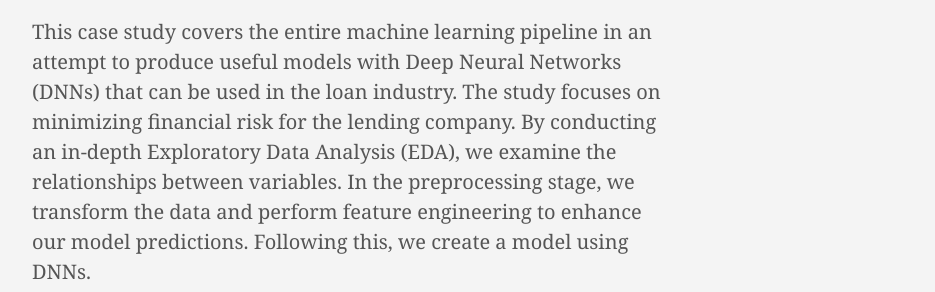
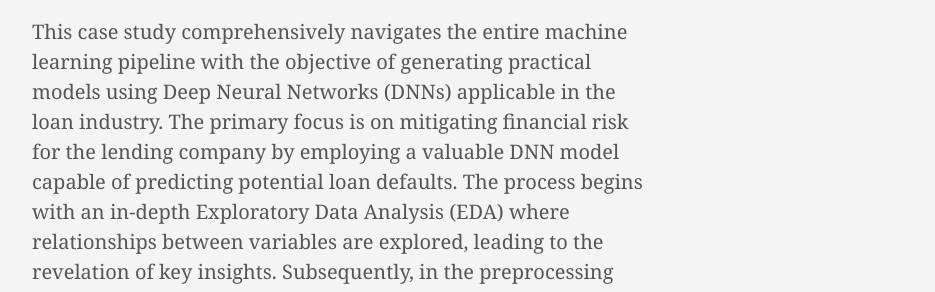
Before and after one commit to AlbertoFuentesArce/Portfolio, a plain HTML site: page post/loan-default-prediction-using-dnns/index.html in a window 1280 px wide. Shown: the part 696-988 px from the top of the page, without its empty margins (112-1047 px from the left). Drawn offline with Linux system fonts and the light colour scheme.

Commit message:
Update index.html

```diff
--- a/post/loan-default-prediction-using-dnns/index.html
+++ b/post/loan-default-prediction-using-dnns/index.html
@@ -170,7 +170,9 @@
 
 
     </header>
-    <div class="nested-copy-line-height lh-copy serif f4 nested-links mid-gray pr4-l w-two-thirds-l"><p>This case study covers the entire machine learning pipeline in an attempt to produce useful models with Deep Neural Networks (DNNs) that can be used in the loan industry. The study focuses on minimizing financial risk for the lending company. By conducting an in-depth Exploratory Data Analysis (EDA), we examine the relationships between variables. In the preprocessing stage, we transform the data and perform feature engineering to enhance our model predictions. Following this, we create a model using DNNs.</p>
+    <div class="nested-copy-line-height lh-copy serif f4 nested-links mid-gray pr4-l w-two-thirds-l"><p>This case study comprehensively navigates the entire machine learning pipeline with the objective of generating practical models using Deep Neural Networks (DNNs) applicable in the loan industry. The primary focus is on mitigating financial risk for the lending company by employing a valuable DNN model capable of predicting potential loan defaults.
+
+The process begins with an in-depth Exploratory Data Analysis (EDA) where relationships between variables are explored, leading to the revelation of key insights. Subsequently, in the preprocessing stage, the data undergoes enhancement through feature engineering, and irrelevant data is systematically removed. To conclude, a Deep Neural Network for classification is developed using the TensorFlow library, specifically designed to predict whether a given loan is likely to default. Further refinement of this model and its adaptation to real-world deployment necessitate additional research into business needs and industry knowledge.</p>
 <figure><img src="https://AlbertoFuentesArce.github.io/Portfolio/images/Scre.jpg"/>
 </figure>
 
```
